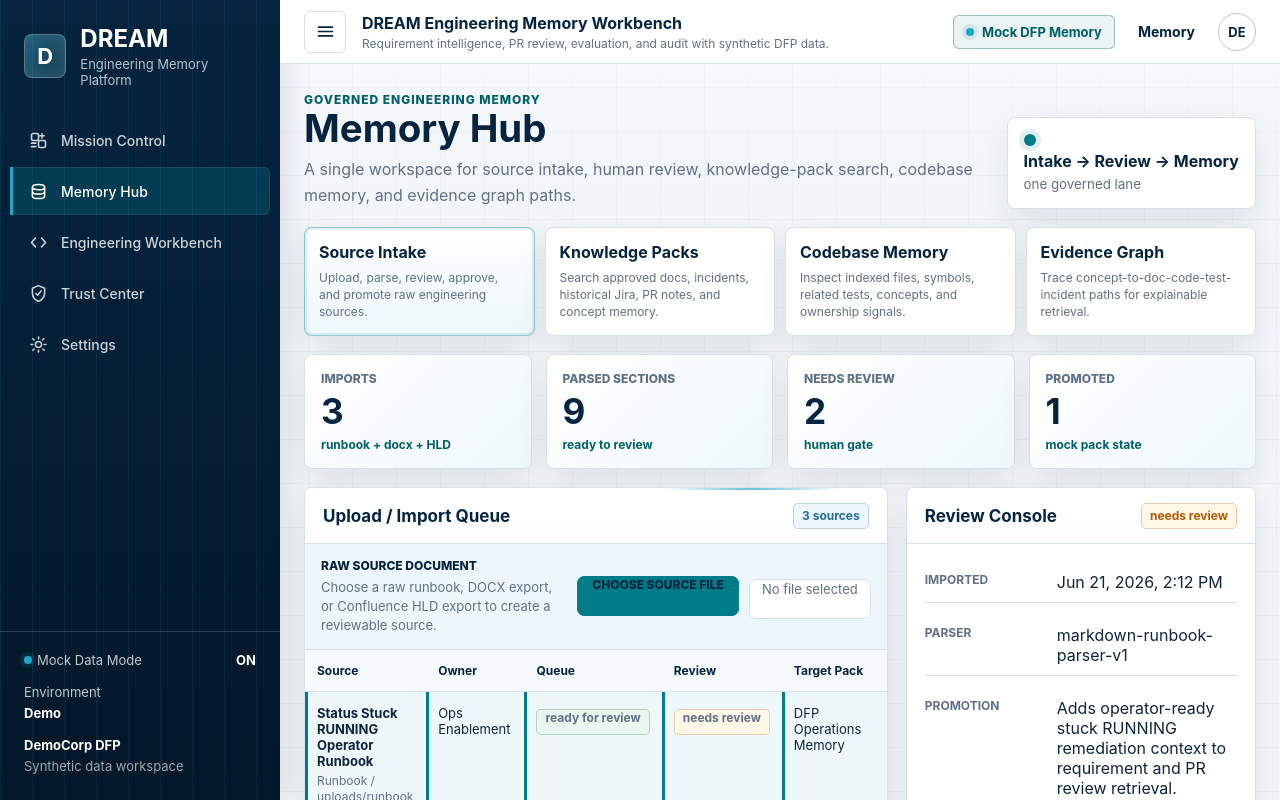
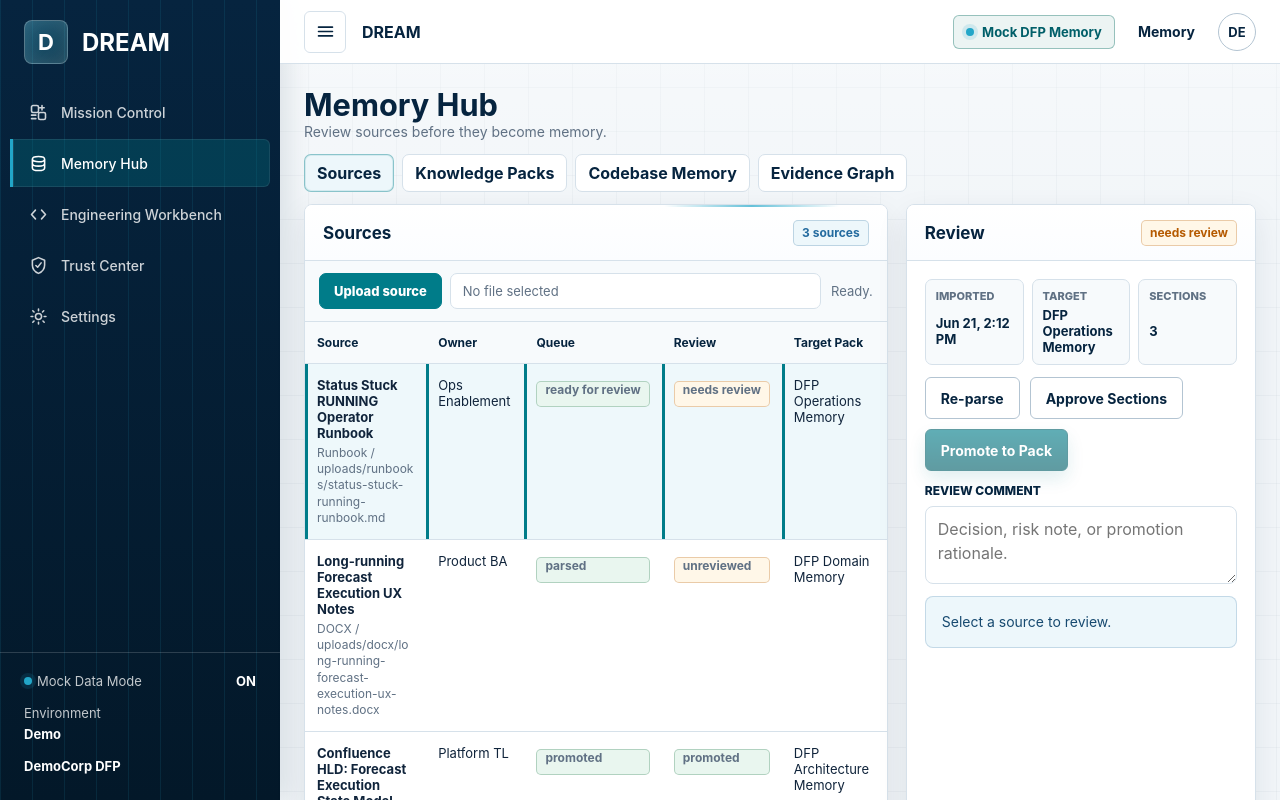
Before and after one commit to zemeng2015/dream-ai-engineering-copilot, an Angular app in the folder frontend/: page /memory in a window 1280 px wide. Shown: the top 800 px of the page. Built offline with nearby package versions, Linux system fonts and the light colour scheme.

Commit message:
Simplify memory hub interface copy

```diff
--- a/frontend/src/app/app.component.html
+++ b/frontend/src/app/app.component.html
@@ -6,7 +6,6 @@
       <span class="brand-mark">D</span>
       <span>
         <strong>DREAM</strong>
-        <small>Engineering Memory Platform</small>
       </span>
     </a>
 
@@ -36,7 +35,6 @@
       </div>
       <div class="version-line">
         <strong>DemoCorp DFP</strong>
-        <span>Synthetic data workspace</span>
       </div>
     </div>
   </aside>
@@ -47,8 +45,7 @@
         <app-ui-icon name="menu" />
       </button>
       <div class="topbar-title">
-        <strong>DREAM Engineering Memory Workbench</strong>
-        <span>Requirement intelligence, PR review, evaluation, and audit with synthetic DFP data.</span>
+        <strong>DREAM</strong>
       </div>
       <div class="topbar-actions">
         <span class="mode-chip">
--- a/frontend/src/app/app.component.scss
+++ b/frontend/src/app/app.component.scss
@@ -28,10 +28,10 @@
 
 .brand {
   display: flex;
-  min-height: 96px;
+  min-height: 80px;
   align-items: center;
   gap: 14px;
-  padding: 24px 24px 20px;
+  padding: 20px 24px 16px;
   color: #ffffff;
   text-decoration: none;
 }
@@ -51,20 +51,10 @@
   font-weight: 700;
 }
 
-.brand strong,
-.brand small {
+.brand strong {
   display: block;
-}
-
-.brand strong {
   font-size: 24px;
   letter-spacing: 0;
-}
-
-.brand small {
-  margin-top: 3px;
-  color: rgb(255 255 255 / 72%);
-  font-size: 13px;
 }
 
 .nav-list {
@@ -116,8 +106,7 @@
 }
 
 .mode-line,
-.environment-line,
-.version-line {
+.environment-line {
   display: grid;
   gap: 5px;
 }
@@ -131,10 +120,6 @@
 .version-line strong,
 .mode-line strong {
   color: #ffffff;
-}
-
-.version-line span {
-  color: rgb(255 255 255 / 62%);
 }
 
 .workspace {
@@ -158,19 +143,14 @@
 }
 
 .topbar-title {
-  display: grid;
-  gap: 3px;
+  display: flex;
+  align-items: center;
   min-width: 0;
 }
 
 .topbar-title strong {
   color: var(--dream-navy);
   font-size: 16px;
-}
-
-.topbar-title span {
-  color: var(--dream-muted);
-  font-size: 12px;
 }
 
 .topbar-actions {
@@ -281,10 +261,6 @@
 }
 
 @media (width <= 680px) {
-  .topbar-title span {
-    display: none;
-  }
-
   .mode-chip {
     min-height: 30px;
     font-size: 12px;
--- a/frontend/src/app/features/knowledge-intake/knowledge-intake.component.html
+++ b/frontend/src/app/features/knowledge-intake/knowledge-intake.component.html
@@ -3,42 +3,18 @@
 <section class="page reveal-page">
   <header class="page-header command-header">
     <div>
-      <span class="eyebrow">Knowledge intake pipeline</span>
       <h1>Knowledge Intake</h1>
-      <p>
-        Demonstrate how runbooks, DOCX notes, and Confluence HLDs move from import queue to parsed
-        sections, concept review, approval, and promotion into DREAM memory packs.
-      </p>
-    </div>
-    <div class="index-beacon">
-      <span></span>
-      <strong>Mock parser</strong>
-      <small>approval gate active</small>
     </div>
   </header>
-
-  <section class="grid-4" aria-label="Knowledge intake metrics">
-    @for (metric of intakeMetrics(); track metric.label) {
-      <div class="metric-tile">
-        <span>{{ metric.label }}</span>
-        <strong>{{ metric.value }}</strong>
-        <small>{{ metric.note }}</small>
-      </div>
-    }
-  </section>
 
   <section class="grid-2">
     <article class="panel scan-panel">
       <div class="panel-header">
-        <h2>Upload / Import Queue</h2>
+        <h2>Sources</h2>
         <span class="status-pill status-info">{{ queue().length }} sources</span>
       </div>
 
       <div class="upload-strip">
-        <div>
-          <label for="source-upload">Raw source document</label>
-          <span>{{ uploadMessage() }}</span>
-        </div>
         <div class="upload-picker">
           <input
             id="source-upload"
@@ -47,9 +23,10 @@
             accept=".md,.txt,.docx,.html,.htm,.json"
             (change)="onSourceUpload($event)"
           />
-          <label class="upload-button" for="source-upload">Choose source file</label>
+          <label class="upload-button" for="source-upload">Upload source</label>
           <span class="upload-file-name">{{ selectedUploadFileName() }}</span>
         </div>
+        <span class="upload-status">{{ uploadMessage() }}</span>
       </div>
 
       <div class="table-wrap">
@@ -96,7 +73,7 @@
 
     <article class="panel review-console">
       <div class="panel-header">
-        <h2>Review Console</h2>
+        <h2>Review</h2>
         @if (selectedItem(); as item) {
           <span class="status-pill" [class]="statusClass(item.reviewStatus)">
             {{ formatStatus(item.reviewStatus) }}
@@ -105,20 +82,20 @@
       </div>
       <div class="panel-body">
         @if (selectedItem(); as item) {
-          <dl class="metadata-list">
+          <div class="review-summary">
             <div>
-              <dt>Imported</dt>
-              <dd>{{ item.importedAt | date: 'MMM d, y, h:mm a' }}</dd>
+              <span>Imported</span>
+              <strong>{{ item.importedAt | date: 'MMM d, h:mm a' }}</strong>
             </div>
             <div>
-              <dt>Parser</dt>
-              <dd>{{ item.parser }}</dd>
+              <span>Target</span>
+              <strong>{{ item.targetPack }}</strong>
             </div>
             <div>
-              <dt>Promotion</dt>
-              <dd>{{ item.promotionSummary }}</dd>
+              <span>Sections</span>
+              <strong>{{ item.sections.length }}</strong>
             </div>
-          </dl>
+          </div>
 
           <div class="action-row">
             <button
@@ -153,13 +130,13 @@
               id="intake-review-comment"
               [value]="reviewComment()"
               (input)="updateReviewComment($event)"
-              placeholder="Capture the human review decision, risk note, or promotion rationale."
+              placeholder="Decision, risk note, or promotion rationale."
             ></textarea>
           </div>
 
           <div class="info-callout">{{ actionMessage() }}</div>
         } @else {
-          <div class="info-callout">Select a source row to inspect parsed content.</div>
+          <div class="info-callout">Select a source.</div>
         }
       </div>
     </article>
--- a/frontend/src/app/features/knowledge-intake/knowledge-intake.component.scss
+++ b/frontend/src/app/features/knowledge-intake/knowledge-intake.component.scss
@@ -23,20 +23,19 @@
 }
 
 .review-console .action-row {
-  margin-bottom: 16px;
+  margin-bottom: 12px;
 }
 
 .upload-strip {
   display: grid;
-  grid-template-columns: minmax(0, 1fr) minmax(220px, auto);
-  gap: 14px;
+  grid-template-columns: minmax(0, 1fr) auto;
+  gap: 10px;
   align-items: center;
   border-bottom: 1px solid var(--dream-border);
-  background: var(--dream-info-bg);
-  padding: 14px 16px;
+  background: var(--dream-surface-muted);
+  padding: 12px 14px;
 }
 
-.upload-strip label,
 .review-comment label {
   display: block;
   color: var(--dream-navy);
@@ -45,19 +44,19 @@
   text-transform: uppercase;
 }
 
-.upload-strip span {
-  display: block;
-  margin-top: 5px;
+.upload-status {
   color: var(--dream-muted);
   font-size: 13px;
-  line-height: 1.45;
+  text-align: right;
+  white-space: nowrap;
 }
 
 .upload-picker {
   display: grid;
-  grid-template-columns: auto minmax(0, 1fr);
-  gap: 10px;
+  grid-template-columns: auto minmax(160px, 1fr);
+  gap: 8px;
   align-items: center;
+  min-width: 0;
 }
 
 .native-file-input {
@@ -71,7 +70,7 @@
 
 .upload-button {
   display: inline-flex;
-  min-height: 40px;
+  min-height: 36px;
   align-items: center;
   justify-content: center;
   border: 1px solid var(--dream-teal);
@@ -87,7 +86,7 @@
 
 .upload-file-name {
   display: flex;
-  min-height: 40px;
+  min-height: 36px;
   align-items: center;
   overflow: hidden;
   border: 1px solid var(--dream-border);
@@ -103,18 +102,47 @@
 .review-comment {
   display: grid;
   gap: 8px;
-  margin-bottom: 16px;
+  margin-bottom: 12px;
 }
 
 .review-comment textarea {
   width: 100%;
-  min-height: 92px;
+  min-height: 78px;
   resize: vertical;
   border: 1px solid var(--dream-border);
   border-radius: 8px;
   background: #ffffff;
   color: var(--dream-ink);
   padding: 10px 12px;
+}
+
+.review-summary {
+  display: grid;
+  grid-template-columns: repeat(3, minmax(0, 1fr));
+  gap: 8px;
+  margin-bottom: 12px;
+}
+
+.review-summary div {
+  display: grid;
+  gap: 4px;
+  border: 1px solid var(--dream-border);
+  border-radius: 7px;
+  background: var(--dream-surface-muted);
+  padding: 9px 10px;
+}
+
+.review-summary span {
+  color: var(--dream-muted);
+  font-size: 11px;
+  font-weight: 800;
+  text-transform: uppercase;
+}
+
+.review-summary strong {
+  overflow-wrap: anywhere;
+  color: var(--dream-navy);
+  font-size: 13px;
 }
 
 .section-list,
@@ -125,7 +153,7 @@
 }
 
 .section-list {
-  padding: 16px;
+  padding: 14px;
 }
 
 .parsed-section,
@@ -205,4 +233,12 @@
   .upload-button {
     width: 100%;
   }
+
+  .upload-status {
+    text-align: left;
+  }
+
+  .review-summary {
+    grid-template-columns: 1fr;
+  }
 }
--- a/frontend/src/app/features/knowledge-intake/knowledge-intake.component.ts
+++ b/frontend/src/app/features/knowledge-intake/knowledge-intake.component.ts
@@ -1,7 +1,7 @@
 // SPDX-License-Identifier: Apache-2.0
 
 import { DatePipe, DecimalPipe } from '@angular/common';
-import { Component, computed, inject, signal } from '@angular/core';
+import { Component, inject, signal } from '@angular/core';
 
 import {
   KnowledgeIntakeItem,
@@ -24,25 +24,10 @@ export class KnowledgeIntakeComponent {
 
   readonly queue = signal<KnowledgeIntakeItem[]>(this.dream.listKnowledgeIntakeQueue());
   readonly selectedItem = signal<KnowledgeIntakeItem | null>(this.queue()[0] ?? null);
-  readonly actionMessage = signal('Select a source row, approve parsed sections, then promote approved knowledge to a pack.');
-  readonly uploadMessage = signal('Choose a raw runbook, DOCX export, or Confluence HLD export to create a reviewable source.');
+  readonly actionMessage = signal('Select a source to review.');
+  readonly uploadMessage = signal('Ready.');
   readonly selectedUploadFileName = signal('No file selected');
-  readonly reviewComment = signal('Sections match the status-tracking workflow and are safe to promote after steward review.');
-
-  readonly intakeMetrics = computed(() => [
-    { label: 'Imports', value: this.queue().length, note: 'runbook + docx + HLD' },
-    { label: 'Parsed sections', value: this.queue().reduce((total, item) => total + item.sections.length, 0), note: 'ready to review' },
-    {
-      label: 'Needs review',
-      value: this.queue().filter((item) => item.reviewStatus === 'needs_review' || item.reviewStatus === 'unreviewed').length,
-      note: 'human gate',
-    },
-    {
-      label: 'Promoted',
-      value: this.queue().filter((item) => item.reviewStatus === 'promoted').length,
-      note: 'mock pack state',
-    },
-  ]);
+  readonly reviewComment = signal('');
 
   selectItem(item: KnowledgeIntakeItem): void {
     this.selectedItem.set(item);
--- a/frontend/src/app/features/memory-hub/memory-hub.component.html
+++ b/frontend/src/app/features/memory-hub/memory-hub.component.html
@@ -3,17 +3,8 @@
 <section class="workspace-page reveal-page">
   <header class="workspace-header">
     <div>
-      <span class="eyebrow">Governed engineering memory</span>
       <h1>Memory Hub</h1>
-      <p>
-        A single workspace for source intake, human review, knowledge-pack search, codebase memory,
-        and evidence graph paths.
-      </p>
-    </div>
-    <div class="workspace-beacon">
-      <span></span>
-      <strong>Intake -> Review -> Memory</strong>
-      <small>one governed lane</small>
+      <p>Review sources before they become memory.</p>
     </div>
   </header>
 
@@ -25,7 +16,6 @@
         (click)="selectTab(tab.id)"
       >
         <strong>{{ tab.label }}</strong>
-        <span>{{ tab.description }}</span>
       </button>
     }
   </nav>
--- a/frontend/src/app/features/memory-hub/memory-hub.component.scss
+++ b/frontend/src/app/features/memory-hub/memory-hub.component.scss
@@ -6,91 +6,54 @@
 
 .workspace-page {
   display: grid;
-  gap: 18px;
+  gap: 12px;
 }
 
 .workspace-header {
   display: grid;
-  grid-template-columns: minmax(0, 1fr) auto;
-  gap: 18px;
-  align-items: end;
+  gap: 4px;
 }
 
 .workspace-header h1 {
   margin: 0;
   color: var(--dream-navy);
-  font-size: clamp(2rem, 3vw, 2.65rem);
-  line-height: 1.08;
+  font-size: clamp(1.75rem, 2.4vw, 2.25rem);
+  line-height: 1.1;
 }
 
 .workspace-header p {
-  max-width: 920px;
-  margin: 8px 0 0;
+  margin: 0;
   color: var(--dream-muted);
-  line-height: 1.6;
-}
-
-.workspace-beacon {
-  display: grid;
-  gap: 5px;
-  min-width: 230px;
-  border: 1px solid var(--dream-border);
-  border-radius: 8px;
-  background: var(--dream-surface);
-  box-shadow: var(--dream-shadow);
-  padding: 16px;
-}
-
-.workspace-beacon span {
-  width: 12px;
-  height: 12px;
-  border-radius: 999px;
-  background: var(--dream-teal);
-  box-shadow: 0 0 0 5px rgb(0 124 137 / 12%);
-}
-
-.workspace-beacon strong {
-  color: var(--dream-navy);
-}
-
-.workspace-beacon small {
-  color: var(--dream-muted);
+  font-size: 14px;
+  line-height: 1.45;
 }
 
 .workspace-tabs {
-  display: grid;
-  grid-template-columns: repeat(4, minmax(0, 1fr));
-  gap: 10px;
+  display: flex;
+  flex-wrap: wrap;
+  gap: 8px;
 }
 
 .workspace-tabs button {
-  display: grid;
-  min-height: 92px;
-  gap: 7px;
-  align-content: start;
+  display: inline-flex;
+  min-height: 38px;
+  align-items: center;
   border: 1px solid var(--dream-border);
-  border-radius: 8px;
+  border-radius: 7px;
   background: var(--dream-surface);
   color: var(--dream-ink);
-  box-shadow: var(--dream-shadow);
-  text-align: left;
-  padding: 14px;
+  box-shadow: none;
+  padding: 0 12px;
 }
 
 .workspace-tabs button.active {
   border-color: rgb(0 124 137 / 42%);
-  background: linear-gradient(180deg, #ffffff 0%, var(--dream-info-bg) 100%);
-  box-shadow: inset 0 0 0 2px rgb(0 124 137 / 10%), var(--dream-shadow);
+  background: var(--dream-info-bg);
+  box-shadow: inset 0 0 0 1px rgb(0 124 137 / 10%);
 }
 
 .workspace-tabs strong {
   color: var(--dream-navy);
-}
-
-.workspace-tabs span {
-  color: var(--dream-muted);
-  font-size: 12px;
-  line-height: 1.45;
 }
 
 .workspace-embedded {
@@ -102,16 +65,11 @@
 }
 
 :host ::ng-deep .workspace-embedded > * > .page {
-  gap: 18px;
+  gap: 14px;
 }
 
 @media (max-width: 980px) {
-  .workspace-header,
-  .workspace-tabs {
-    grid-template-columns: 1fr;
-  }
-
-  .workspace-beacon {
-    min-width: 0;
+  .workspace-tabs button {
+    flex: 1 1 160px;
   }
 }
--- a/frontend/src/app/features/memory-hub/memory-hub.component.ts
+++ b/frontend/src/app/features/memory-hub/memory-hub.component.ts
@@ -12,7 +12,6 @@ type MemoryHubTab = 'sources' | 'packs' | 'codebase' | 'graph';
 interface MemoryHubNavItem {
   id: MemoryHubTab;
   label: string;
-  description: string;
 }
 
 @Component({
@@ -33,23 +32,19 @@ export class MemoryHubComponent {
   readonly tabs: MemoryHubNavItem[] = [
     {
       id: 'sources',
-      label: 'Source Intake',
-      description: 'Upload, parse, review, approve, and promote raw engineering sources.',
+      label: 'Sources',
     },
     {
       id: 'packs',
       label: 'Knowledge Packs',
-      description: 'Search approved docs, incidents, historical Jira, PR notes, and concept memory.',
     },
     {
       id: 'codebase',
       label: 'Codebase Memory',
-      description: 'Inspect indexed files, symbols, related tests, concepts, and ownership signals.',
     },
     {
       id: 'graph',
       label: 'Evidence Graph',
-      description: 'Trace concept-to-doc-code-test-incident paths for explainable retrieval.',
     },
   ];
 
```
Also changed, not shown: 1 other file (tests, documents, lock files or other folders).
